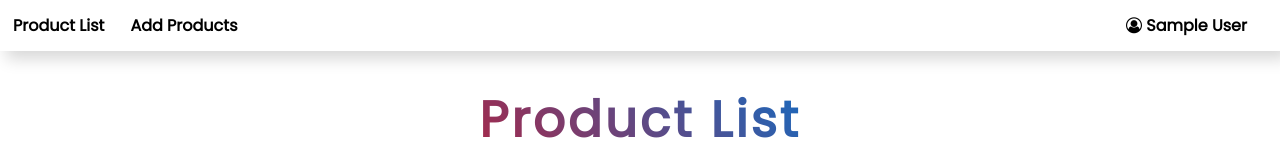
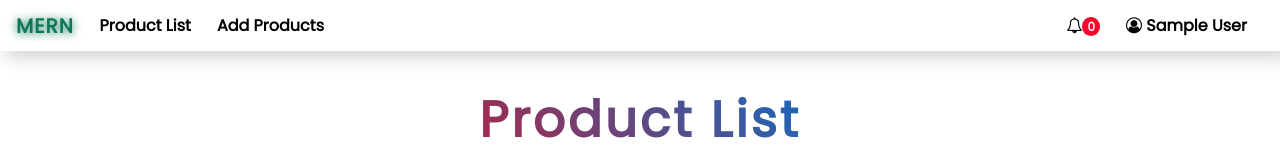
Before and after one commit to Harshal-Shelar/MERN-E-Com-FrontEnd, a React (Create React App) app: page / in a window 1280 px wide. Shown: the top 160 px of the page. Built offline with nearby package versions, Linux system fonts and the light colour scheme; no server answers; sample sign-in values are in the browser's storage.

Commit message:
notification icon added

```diff
--- a/src/Components/AddProduct/AddProducts.jsx
+++ b/src/Components/AddProduct/AddProducts.jsx
@@ -36,6 +36,7 @@ const AddProducts = () => {
       result = await result.json();
       if (result) {
         setsuccessPopup(true);
+
         setTimeout(() => {
           navigate('/')
           setsuccessPopup(false);
--- a/src/Components/Login/Login.jsx
+++ b/src/Components/Login/Login.jsx
@@ -15,7 +15,7 @@ const Login = () => {
         if (auth) {
             navigate("/")
         }
-    }, [])
+    })
 
     const handleLogin = async () => {
         if (!email || !password) {
--- a/src/Components/Nav/Nav.css
+++ b/src/Components/Nav/Nav.css
@@ -7,8 +7,8 @@
     background-color: white;
     padding-inline-start: 0;
     box-shadow: 7px 7px 15px 1px #d8d8d8;
+    align-items: center;
 }
-
 .nav-li {
     list-style-type: none;
     text-decoration: none;
@@ -16,11 +16,12 @@
     padding: 5px;
     display: inline-block;
     font-weight: 600;
+    cursor: pointer;
 }
 
 .nav-li:hover {
     transition: 0.7s;
-    text-shadow: 0px 1px 7px rgb(7, 189, 135);
+    text-shadow: 0px 1px 7px black;
 }
 
 .nav-li a {
@@ -38,11 +39,32 @@
     align-items: center;
 }
 
+.notificationCount{
+    border-radius: 50%;
+    color: white;
+    padding: 1px 5px;
+    font-size: 12px;
+    top: -10px;
+    background-color: rgb(251, 0, 42);
+}
+.notificationClose{
+    padding: 0.5rem 2rem;
+}
 .all-li {
     display: flex;
     text-wrap: nowrap;
+    align-items: center;
 }
-
+.logoOnly{
+    padding: 0rem 0.8rem 0 1rem;
+    margin: 0;
+    font-size: 20px;
+    letter-spacing: 1px;
+    text-shadow: 0px 1px 10px rgb(13, 119, 87);
+}
+.logoOnly a{
+    color: rgb(13, 119, 87);
+}
 .loginLogout li {
     list-style: none;
     align-items: center;
--- a/src/Components/Nav/Nav.jsx
+++ b/src/Components/Nav/Nav.jsx
@@ -1,16 +1,20 @@
 import React, { useState } from 'react';
-import { Link, useNavigate } from 'react-router-dom';
+import { Link } from 'react-router-dom';
 import './Nav.css';
-import profileImg from '../../Assets/Images/pro3Trans.png'
+import profileImg from '../../Assets/Images/pro3Trans.png';
+
 
 const Nav = () => {
   const auth = localStorage.getItem("user");
   const [sidebar, setSidebar] = useState(false);
-
-  const navigate = useNavigate();
+  const [notification, setNotification] = useState(0);
 
   const openSidebar = () => {
     setSidebar(true);
+  }
+
+  const openNotification = () => {
+    setNotification(true);
   }
 
   const closeSidebar = () => {
@@ -25,17 +29,19 @@ const Nav = () => {
           <div>
             <ul className='nav-ul'>
               <div className="all-li">
+                <li className='nav-li logoOnly'><Link to="/">MERN</Link></li>
                 <li className='nav-li'><Link to="/">Product List</Link></li>
                 <li className='nav-li'><Link to="/addProducts">Add Products</Link></li>
               </div>
               <div className='loginLogout'>
+                <li className='nav-li'><i className="fa fa-bell-o" onClick={openNotification}></i><span className='notificationCount'>0</span></li>
                 <li className='nav-li'><Link to="/profile"> <i className="fa fa-user-circle-o"></i> {JSON.parse(auth).name}</Link></li>
               </div>
             </ul>
             <div className="respHeader">
-              <img className='respProfileImg' src={profileImg} />
+              <img className='respProfileImg' src={profileImg} alt='' />
               <span className="respHeading">MERN CRUD</span>
-              { !sidebar ?
+              {!sidebar ?
                 <i className='fa fa-bars' onClick={openSidebar}></i> : <></>
               }
 
@@ -58,6 +64,19 @@ const Nav = () => {
           :
           <></>
       }
+
+      {
+        notification ?
+          <div className="overlay">
+            <div className="popup">
+              <div className="content">
+                <p className='popupHeading'>Notification List</p>
+                <button className='notificationClose' onClick={()=>setNotification(false)}>Close</button>
+              </div>
+            </div >
+          </div > :
+          <div></div>
+      }
     </div>
   )
 }
--- a/src/Components/Products/Products.css
+++ b/src/Components/Products/Products.css
@@ -43,7 +43,7 @@
     width: 150px;
     max-width: fit-content;
     text-wrap: nowrap;
-    padding: 0.8rem;
+    padding: 0.8rem 0.8rem 0.8rem 0;
 }
 .actionBtns {
     display: flex;
```
Also changed, not shown: src/Assets/Images/mernLogo.png (added), src/Assets/Images/pro4.jpg (deleted).
